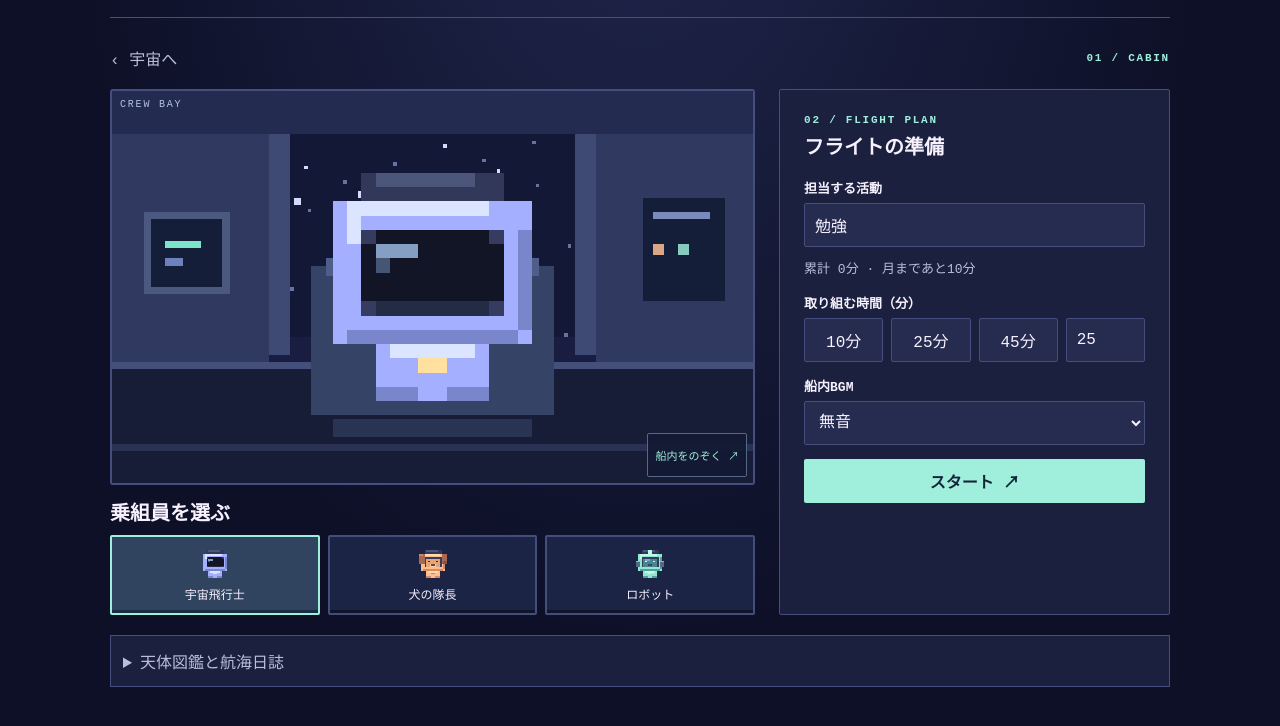
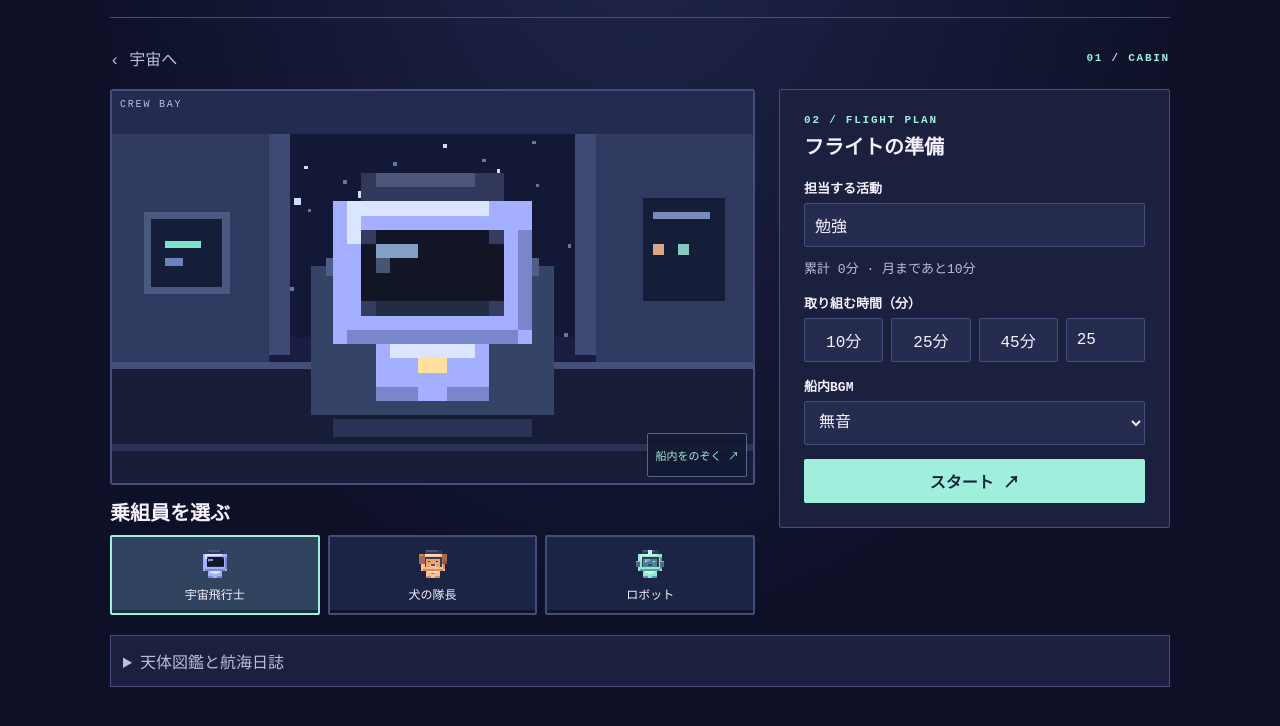
Before and after one commit to tkyua/celestial-route, a plain HTML site: page index.html in a window 1280 px wide. Both pictures are taken after a click on the button 640 px from the left and 433 px from the top of the page. Shown: the part 56-782 px from the top of the page. Drawn offline with Linux system fonts and the light colour scheme; a web font is replaced by a local one.

Commit message:
Add files via upload

```diff
--- a/style.css
+++ b/style.css
@@ -289,7 +289,7 @@ main,
 .records[open] { padding-bottom: 12px; }
 #cockpit > .eyebrow, #report > .eyebrow { margin: 23px 0 0; }
 #flight-title, #report-title { margin: 5px 0 17px; }
-.instruments { align-self: start; }
+.settings, .instruments { align-self: start; }
 #timer { font-size: clamp(42px, 12vw, 68px); }
 #flight-route { overflow-wrap: anywhere; }
 @media (min-width: 780px) {
```
